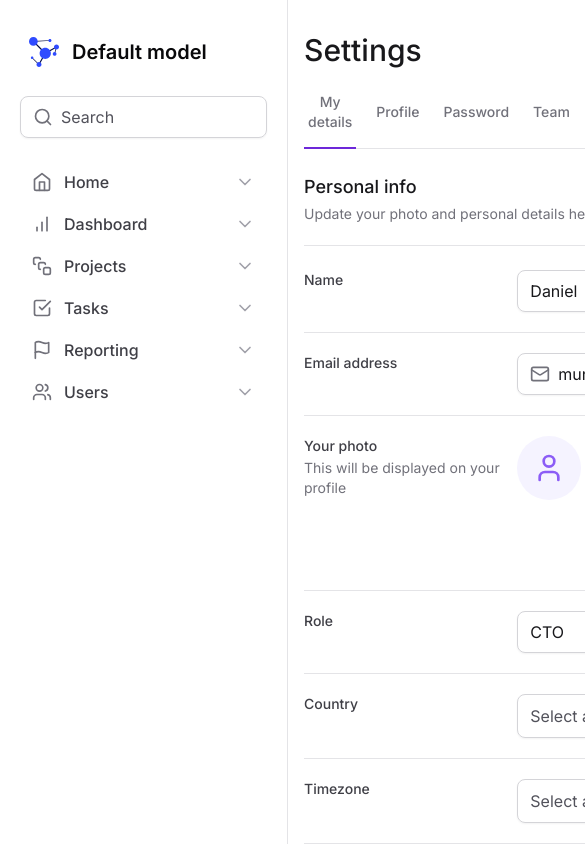
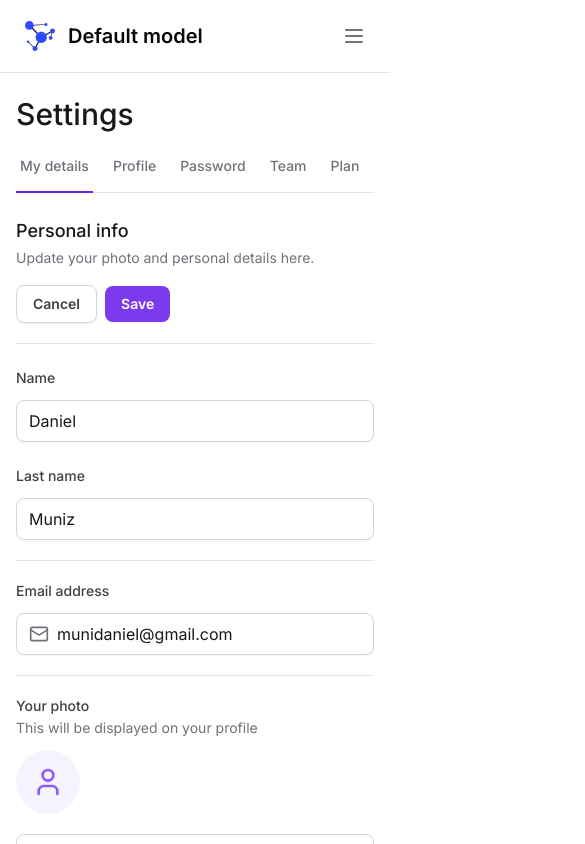
Before and after one commit to danielllmuniz/tailwind-theme, a Next.js app: page / in a window 390 px wide. Shown: the top 844 px of the page, 585 px wide, since content can reach past the window. Built offline with nearby package versions, Linux system fonts and the light colour scheme.

Commit message:
add responsive

```diff
--- a/package.json
+++ b/package.json
@@ -10,6 +10,8 @@
   },
   "dependencies": {
     "@formkit/auto-animate": "^0.7.0",
+    "@radix-ui/react-collapsible": "^1.0.3",
+    "@radix-ui/react-scroll-area": "^1.0.4",
     "@radix-ui/react-select": "^1.2.2",
     "@radix-ui/react-tabs": "^1.0.4",
     "@types/node": "20.5.6",
--- a/src/app/components/Form/FileInput/FileList.tsx
+++ b/src/app/components/Form/FileInput/FileList.tsx
@@ -1,11 +1,7 @@
 'use client'
 
 import { useAutoAnimate } from '@formkit/auto-animate/react'
-
-import { Trash2, UploadCloud } from 'lucide-react'
 import { useFileInput } from './Root'
-import { formatBytes } from '@/app/utils/format-bytes'
-import { Button } from '../../Button'
 import { FileItem } from './FileItem'
 
 export function FileList() {
--- a/src/app/components/SettingsTabs/TabItem.tsx
+++ b/src/app/components/SettingsTabs/TabItem.tsx
@@ -16,7 +16,7 @@
       value={value}
       className="group relative px-1 pb-4 text-sm font-medium text-zinc-500 outline-none hover:text-violet-700 data-[state=active]:text-violet-700"
     >
-      <span className="rounded group-focus-visible:ring-2 group-focus-visible:ring-violet-400 group-focus-visible:ring-offset-4">
+      <span className="whitespace-nowrap rounded group-focus-visible:ring-2 group-focus-visible:ring-violet-400 group-focus-visible:ring-offset-4">
         {title}
       </span>
 
--- a/src/app/components/SettingsTabs/index.tsx
+++ b/src/app/components/SettingsTabs/index.tsx
@@ -1,6 +1,8 @@
 'use client'
 
 import * as Tabs from '@radix-ui/react-tabs'
+import * as ScrollArea from '@radix-ui/react-scroll-area'
+
 import { TabItem } from './TabItem'
 import { useState } from 'react'
 
@@ -9,6 +11,8 @@
 
   return (
     <Tabs.Root onValueChange={setCurrentTab}>
+      <ScrollArea.Root className="w-full" type="scroll">
+        <ScrollArea.Viewport className="w-full overflow-x-scroll">
           <Tabs.List className="mt-6 flex w-full items-center gap-4 border-b border-zinc-200">
             <TabItem
               value="tab1"
@@ -25,8 +29,16 @@
               title="Password"
               isSelected={currentTab === 'tab3'}
             />
-        <TabItem value="tab4" title="Team" isSelected={currentTab === 'tab4'} />
-        <TabItem value="tab5" title="Plan" isSelected={currentTab === 'tab5'} />
+            <TabItem
+              value="tab4"
+              title="Team"
+              isSelected={currentTab === 'tab4'}
+            />
+            <TabItem
+              value="tab5"
+              title="Plan"
+              isSelected={currentTab === 'tab5'}
+            />
             <TabItem
               value="tab6"
               title="Billing"
@@ -53,6 +65,14 @@
               isSelected={currentTab === 'tab10'}
             />
           </Tabs.List>
+        </ScrollArea.Viewport>
+        <ScrollArea.Scrollbar
+          orientation="horizontal"
+          className="flex h-0.5 translate-y-1.5 touch-none flex-col bg-zinc-100"
+        >
+          <ScrollArea.Thumb className="relative flex-1 rounded-lg bg-zinc-300" />
+        </ScrollArea.Scrollbar>
+      </ScrollArea.Root>
     </Tabs.Root>
   )
 }
--- a/src/app/components/Sidebar/index.tsx
+++ b/src/app/components/Sidebar/index.tsx
@@ -1,3 +1,5 @@
+'use client'
+
 import { Logo } from './Logo'
 import {
   BarChart,
@@ -6,6 +8,7 @@
   Flag,
   Home,
   LifeBuoy,
+  Menu,
   Search,
   SquareStack,
   Users,
@@ -14,17 +17,32 @@
 import { UsedSpaceWidget } from './UsedSpaceWidget'
 import { Profile } from './Profile'
 import * as Input from '../Input'
+import * as Collapsible from '@radix-ui/react-collapsible'
+import { Button } from '../Button'
 
 export function Sidebar() {
   return (
-    <aside className="flex flex-col gap-6 border-r border-zinc-200 px-5 py-8">
+    <Collapsible.Root className="fixed left-0 right-0 top-0 z-20 flex  flex-col gap-6 border-b border-zinc-200 bg-white p-4 data-[state=open]:bottom-0 data-[state=open]:h-screen lg:relative lg:right-auto lg:w-80 lg:border-r lg:px-5 lg:py-8 lg:data-[state=close]:bottom-0">
+      <div className="flex items-center justify-between">
         <Logo />
+        <Collapsible.Trigger className="lg:hidden">
+          <Button variant="ghost">
+            <Menu className="h-6 w-6" />
+          </Button>
+        </Collapsible.Trigger>
+      </div>
+
+      <Collapsible.Content
+        forceMount
+        className="flex flex-1 flex-col gap-6 data-[state=closed]:hidden lg:data-[state=closed]:flex"
+      >
         <Input.Root>
           <Input.Prefix>
             <Search className="h-5 w-5 text-zinc-500" />
           </Input.Prefix>
           <Input.Control placeholder="Search" />
         </Input.Root>
+
         <nav className="space-y-0.5">
           <NavItem title="Home" icon={Home} />
           <NavItem title="Dashboard" icon={BarChart} />
@@ -45,6 +63,7 @@
           <div className="h-px bg-zinc-200"></div>
           <Profile />
         </div>
-    </aside>
+      </Collapsible.Content>
+    </Collapsible.Root>
   )
 }
--- a/src/app/layout.tsx
+++ b/src/app/layout.tsx
@@ -18,9 +18,11 @@
   return (
     <html lang="en" className="antialiased">
       <body className={inter.className}>
-        <div className="grid min-h-screen grid-cols-app">
+        <div className="grid min-h-screen lg:grid lg:grid-cols-app">
           <Sidebar />
-          <main className="px-4 pb-12 pt-8">{children}</main>
+          <main className="max-w-[100vw] px-4 pb-12 pt-24 lg:col-start-2 lg:px-8 lg:pt-8">
+            {children}
+          </main>
         </div>
       </body>
     </html>
--- a/src/app/page.tsx
+++ b/src/app/page.tsx
@@ -14,7 +14,7 @@
       <SettingsTabs />
 
       <div className="mt-6 flex flex-col">
-        <div className="flex items-center justify-between border-b border-zinc-200 pb-5">
+        <div className="flex flex-col justify-between gap-4 border-b border-zinc-200 pb-5 lg:flex-row lg:items-center">
           <div className="space-y-1">
             <h2 className="text-lg font-medium text-zinc-900">Personal info</h2>
             <span className="text-sm text-zinc-500">
@@ -35,24 +35,32 @@
           action=""
           className="mt-6 flex w-full flex-col gap-5 divide-y divide-zinc-200"
         >
-          <div className="grid grid-cols-form gap-3">
+          <div className="flex flex-col gap-3 lg:grid lg:grid-cols-form">
             <label
               htmlFor="firstName"
               className="text-sm font-medium text-zinc-700"
             >
               Name
             </label>
-            <div className="grid grid-cols-2 gap-6">
+            <div className="flex flex-col gap-6 lg:grid lg:grid-cols-2">
               <Input.Root>
                 <Input.Control id="firstName" defaultValue="Daniel" />
               </Input.Root>
-              <Input.Root>
-                <Input.Control defaultValue="Muniz" />
-              </Input.Root>
+              <div className="flex flex-col gap-3 lg:block">
+                <label
+                  htmlFor="lastName"
+                  className="text-sm font-medium text-zinc-700 lg:sr-only"
+                >
+                  Last name
+                </label>
+                <Input.Root>
+                  <Input.Control defaultValue="Muniz" />
+                </Input.Root>
+              </div>
             </div>
           </div>
 
-          <div className="grid grid-cols-form gap-3 pt-5">
+          <div className="flex flex-col gap-3 pt-5 lg:grid lg:grid-cols-form">
             <label
               htmlFor="email"
               className="text-sm font-medium text-zinc-700"
@@ -71,7 +79,7 @@
             </Input.Root>
           </div>
 
-          <div className="grid grid-cols-form gap-3 pt-5">
+          <div className="flex flex-col gap-3 pt-5 lg:grid lg:grid-cols-form">
             <label
               htmlFor="email"
               className="text-sm font-medium text-zinc-700"
@@ -81,14 +89,14 @@
                 This will be displayed on your profile
               </span>
             </label>
-            <FileInput.Root className="flex items-start gap-5">
+            <FileInput.Root className="flex flex-col gap-5 lg:flex-row lg:items-start">
               <FileInput.ImagePreview />
               <FileInput.Trigger />
               <FileInput.Control />
             </FileInput.Root>
           </div>
 
-          <div className="grid grid-cols-form gap-3 pt-5">
+          <div className="flex flex-col gap-3 pt-5 lg:grid lg:grid-cols-form">
             <label htmlFor="role" className="text-sm font-medium text-zinc-700">
               Role
             </label>
@@ -97,7 +105,7 @@
             </Input.Root>
           </div>
 
-          <div className="grid grid-cols-form gap-3 pt-5">
+          <div className="flex flex-col gap-3 pt-5 lg:grid lg:grid-cols-form">
             <label
               htmlFor="country"
               className="text-sm font-medium text-zinc-700"
@@ -110,7 +118,7 @@
             </Select>
           </div>
 
-          <div className="grid grid-cols-form gap-3 pt-5">
+          <div className="flex flex-col gap-3 pt-5 lg:grid lg:grid-cols-form">
             <label
               htmlFor="timezone"
               className="text-sm font-medium text-zinc-700"
@@ -124,7 +132,7 @@
             </Select>
           </div>
 
-          <div className="grid grid-cols-form gap-3 pt-5">
+          <div className="flex flex-col gap-3 pt-5 lg:grid lg:grid-cols-form">
             <label htmlFor="bio" className="text-sm font-medium text-zinc-700">
               Bio
               <span className="mt-0.5 block text-sm font-normal text-zinc-500">
@@ -132,7 +140,7 @@
               </span>
             </label>
             <div className="space-y-3">
-              <div className="grid grid-cols-2 gap-3">
+              <div className="flex flex-col gap-3 lg:grid lg:grid-cols-2">
                 <Select placeholder="" defaultValue="normal">
                   <SelectItem
                     value="normal"
@@ -171,7 +179,7 @@
             </div>
           </div>
 
-          <div className="grid grid-cols-form gap-3 pt-5">
+          <div className="flex flex-col gap-3 pt-5 lg:grid lg:grid-cols-form">
             <label htmlFor="bio" className="text-sm font-medium text-zinc-700">
               Portifolio projects
               <span className="mt-0.5 block text-sm font-normal text-zinc-500">
```
Also changed, not shown: 1 other file (tests, documents, lock files or other folders). Lines whose indentation alone changed are shown as unchanged.
